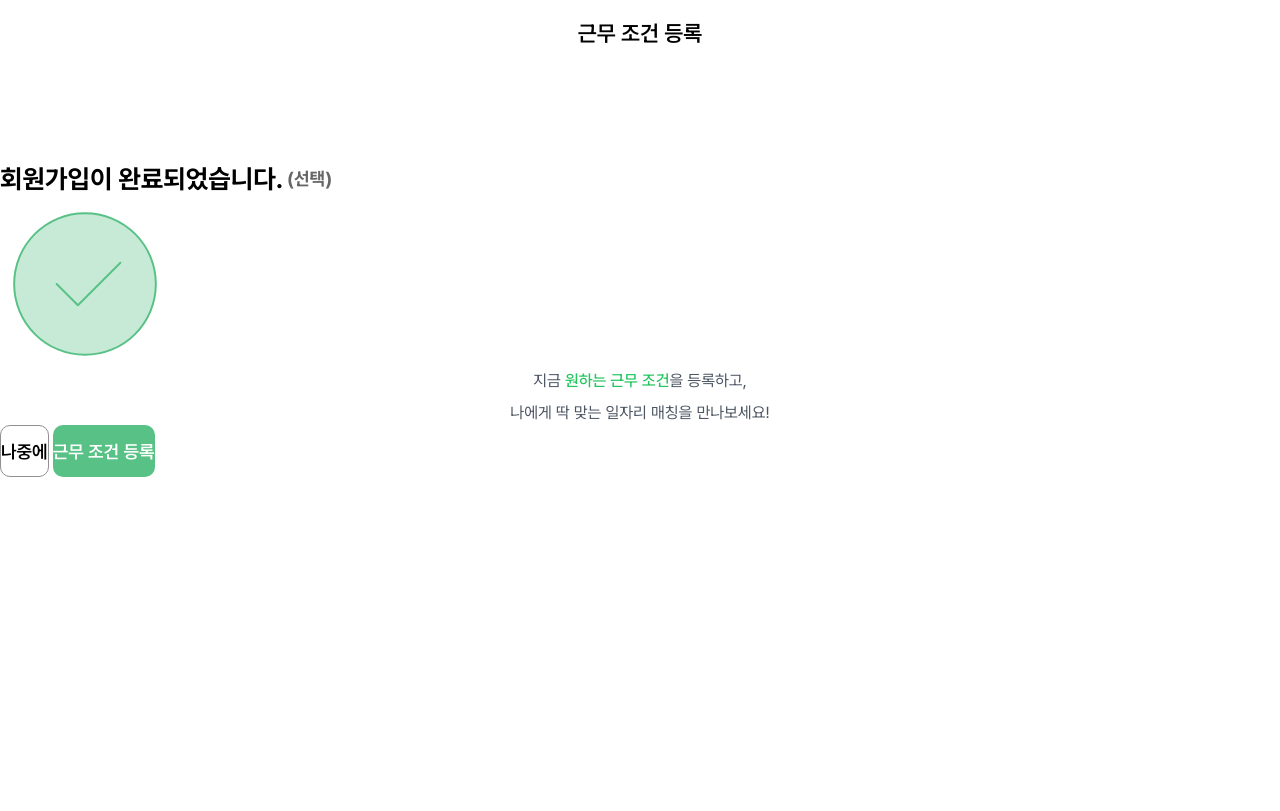
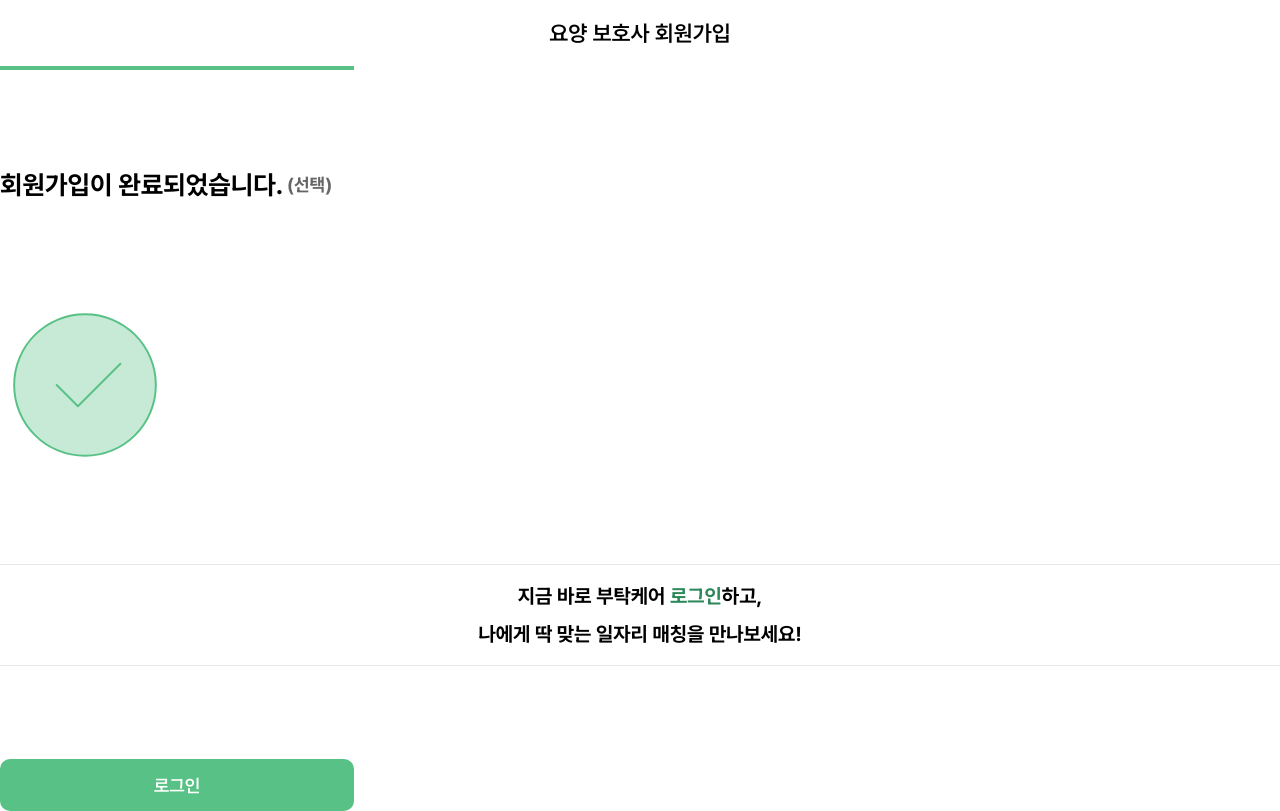
Before and after one commit to butakcare/butakcare_front, a Next.js app in the folder front/: page /sign_up/guardian/success in a window 1280 px wide. Built offline with nearby package versions, Linux system fonts and the light colour scheme.

Commit message:
feat: success페이지 완성성

```diff
--- a/front/src/app/sign_up/guardian/success/page.tsx
+++ b/front/src/app/sign_up/guardian/success/page.tsx
@@ -2,41 +2,49 @@
 import TitleText from "@/components/common/TitleText";
 import CheckIcon from "@/../public/assets/icons/check-one.svg";
 import Image from "next/image";
-import { ShortsBtn } from "@/components/common/Button";
+import { LongBtn } from "@/components/common/Button";
 import { useRouter } from "next/navigation";
 import Header from "@/components/common/TitleHeader";
 
 export default function GuardianStep9() {
   const router = useRouter();
 
-  const handleMoveToWork = () => {
-    router.push("/worksettings");
+  const handleMoveToLogin = () => {
+    router.push("/sign_up");
   };
 
-  const handleMoveToMain = () => {
-    router.push("/");
-  };
   return (
     <div className="w-screen h-screen max-tablet:flex max-tablet:flex-col max-tablet:items-center">
-      <Header name="근무 조건 등록" />
-      <div className="h-[93px]" />
+      <Header name="요양 보호사 회원가입" />
+      <div className="w-[354px] bg-gray-200 h-1">
+        <div
+          className="h-full bg-key transition-all duration-300 ease-in-out"
+          style={{ width: `100%` }}
+        />
+      </div>
+      <div className="h-[95px]" />
       <TitleText text1="회원가입이 완료되었습니다." text2="" on={false} />
+      <div className="h-[95px]" />
+
       <Image src={CheckIcon} alt="성공" />
-      <div>
-        <p className="text-center text-gray-600 mb-2">
-          지금{" "}
-          <span className="text-green-500 font-medium">원하는 근무 조건</span>을
-          등록하고,
+      <div className="h-[94px]" />
+
+      <div className="border-t border-b py-4 w-full">
+        <p className="text-center text-black mb-2 font-bold text-[20px]">
+          지금 바로 부탁케어{" "}
+          <span className="text-[#2D8859] font-bold">로그인</span>하고,
         </p>
-        <p className="text-center text-gray-600">
+        <p className="text-center text-black font-bold text-[20px]">
           나에게 딱 맞는 일자리 매칭을 만나보세요!
         </p>
       </div>
-      <ShortsBtn
-        next="근무 조건 등록"
-        back="나중에"
-        onClickNext={handleMoveToWork}
-        onClickBack={handleMoveToMain}
+      <div className="h-[93px]" />
+
+      <LongBtn
+        text="로그인"
+        width={354}
+        disabled={false}
+        onClick={handleMoveToLogin}
       />
     </div>
   );
--- a/front/src/app/sign_up/manager/success/page.tsx
+++ b/front/src/app/sign_up/manager/success/page.tsx
@@ -31,7 +31,7 @@ export default function GuardianStep9() {
 
       <div className="border-t border-b py-4 w-full">
         <p className="text-center text-black mb-2 font-bold text-[20px]">
-          지금 바로 부탁케어어{" "}
+          지금 바로 부탁케어{" "}
           <span className="text-[#2D8859] font-bold">로그인</span>하고,
         </p>
         <p className="text-center text-black font-bold text-[20px]">
```
